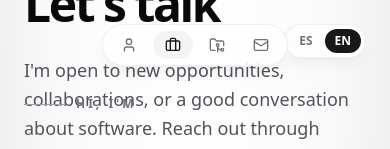
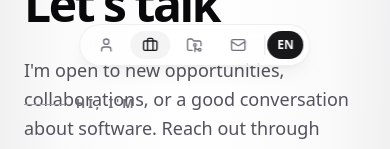
Before and after one commit to diaohh/my-portfolio, a React (Vite) app: page / in a window 390 px wide. Shown: the top 149 px of the page. Built offline with nearby package versions, Linux system fonts and the light colour scheme; no server answers.

Commit message:
feat: integrate language toggle into navbar on mobile

```diff
--- a/src/components/LanguageSwitcher.tsx
+++ b/src/components/LanguageSwitcher.tsx
@@ -3,11 +3,56 @@ import * as m from 'motion/react-m'
 
 const LANGS = ['es', 'en'] as const
 
-export function LanguageSwitcher() {
+interface Props {
+  /** 'floating' = desktop pill fixed at the top-right (hidden on <sm);
+      'inline' = compact toggle inside the navbar pill (shown on <sm, only
+      the active language). Both can be mounted at once — CSS decides which
+      one shows — so each variant uses its own layoutId. */
+  variant?: 'floating' | 'inline'
+}
+
+export function LanguageSwitcher({ variant = 'floating' }: Props) {
   const { i18n } = useTranslation()
   const current = i18n.resolvedLanguage === 'en' ? 'en' : 'es'
+  const floating = variant === 'floating'
 
   const toggle = () => i18n.changeLanguage(current === 'es' ? 'en' : 'es')
+
+  const langs = LANGS.map((lng) => {
+    const active = current === lng
+    return (
+      <span
+        key={lng}
+        className={
+          'relative rounded-full px-2.5 transition-colors ' +
+          (floating ? 'py-1 ' : 'py-1.5 ') +
+          (active ? 'text-white' : floating ? 'text-zinc-500' : 'hidden')
+        }
+      >
+        {active && (
+          <m.span
+            layoutId={floating ? 'lang-active' : 'lang-active-inline'}
+            transition={{ type: 'spring', stiffness: 400, damping: 32 }}
+            className="absolute inset-0 -z-10 rounded-full bg-zinc-900"
+          />
+        )}
+        {lng.toUpperCase()}
+      </span>
+    )
+  })
+
+  if (!floating) {
+    return (
+      <button
+        type="button"
+        onClick={toggle}
+        aria-label="Toggle language"
+        className="flex items-center text-xs font-semibold"
+      >
+        {langs}
+      </button>
+    )
+  }
 
   return (
     <m.button
@@ -17,29 +62,9 @@ export function LanguageSwitcher() {
       animate={{ opacity: 1, y: 0 }}
       transition={{ duration: 0.5, delay: 0.3 }}
       aria-label="Toggle language"
-      className="fixed top-6 right-6 z-50 flex cursor-pointer items-center gap-0.5 rounded-full border border-zinc-200/60 bg-white/60 p-1 text-xs font-semibold shadow-lg shadow-zinc-900/5 backdrop-blur-md"
+      className="fixed top-6 right-6 z-50 hidden items-center gap-0.5 rounded-full border border-zinc-200/60 bg-white/60 p-1 text-xs font-semibold shadow-lg shadow-zinc-900/5 backdrop-blur-md sm:flex"
     >
-      {LANGS.map((lng) => {
-        const active = current === lng
-        return (
-          <span
-            key={lng}
-            className={
-              'relative rounded-full px-2.5 py-1 transition-colors ' +
-              (active ? 'text-white' : 'text-zinc-500')
-            }
-          >
-            {active && (
-              <m.span
-                layoutId="lang-active"
-                transition={{ type: 'spring', stiffness: 400, damping: 32 }}
-                className="absolute inset-0 -z-10 rounded-full bg-zinc-900"
-              />
-            )}
-            {lng.toUpperCase()}
-          </span>
-        )
-      })}
+      {langs}
     </m.button>
   )
 }
--- a/src/components/Nav.tsx
+++ b/src/components/Nav.tsx
@@ -3,6 +3,7 @@ import * as m from 'motion/react-m'
 import { User, Briefcase, FolderGit2, Mail, type LucideIcon } from 'lucide-react'
 import { SECTIONS, SECTION_IDS, scrollToSection } from '@/lib/sections'
 import { useActiveSection } from '@/lib/useActiveSection'
+import { LanguageSwitcher } from './LanguageSwitcher'
 
 const ICONS: Record<string, LucideIcon> = {
   home: User,
@@ -52,6 +53,12 @@ export function Nav() {
             </a>
           )
         })}
+        {/* On small screens the language toggle joins the navbar pill (the
+            floating switcher would collide with the centered nav). */}
+        <div className="flex items-center sm:hidden">
+          <span aria-hidden className="mx-0.5 h-5 w-px bg-zinc-200" />
+          <LanguageSwitcher variant="inline" />
+        </div>
       </nav>
     </m.header>
   )
```
